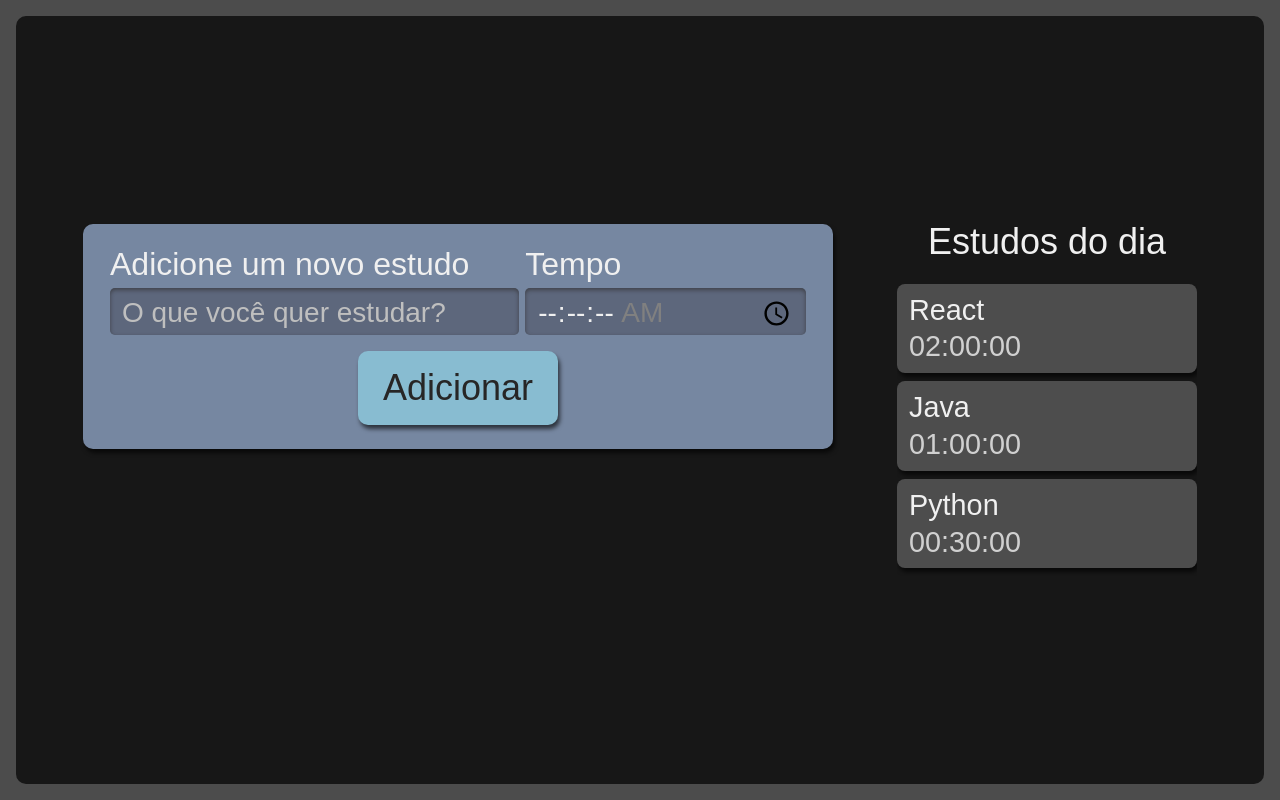
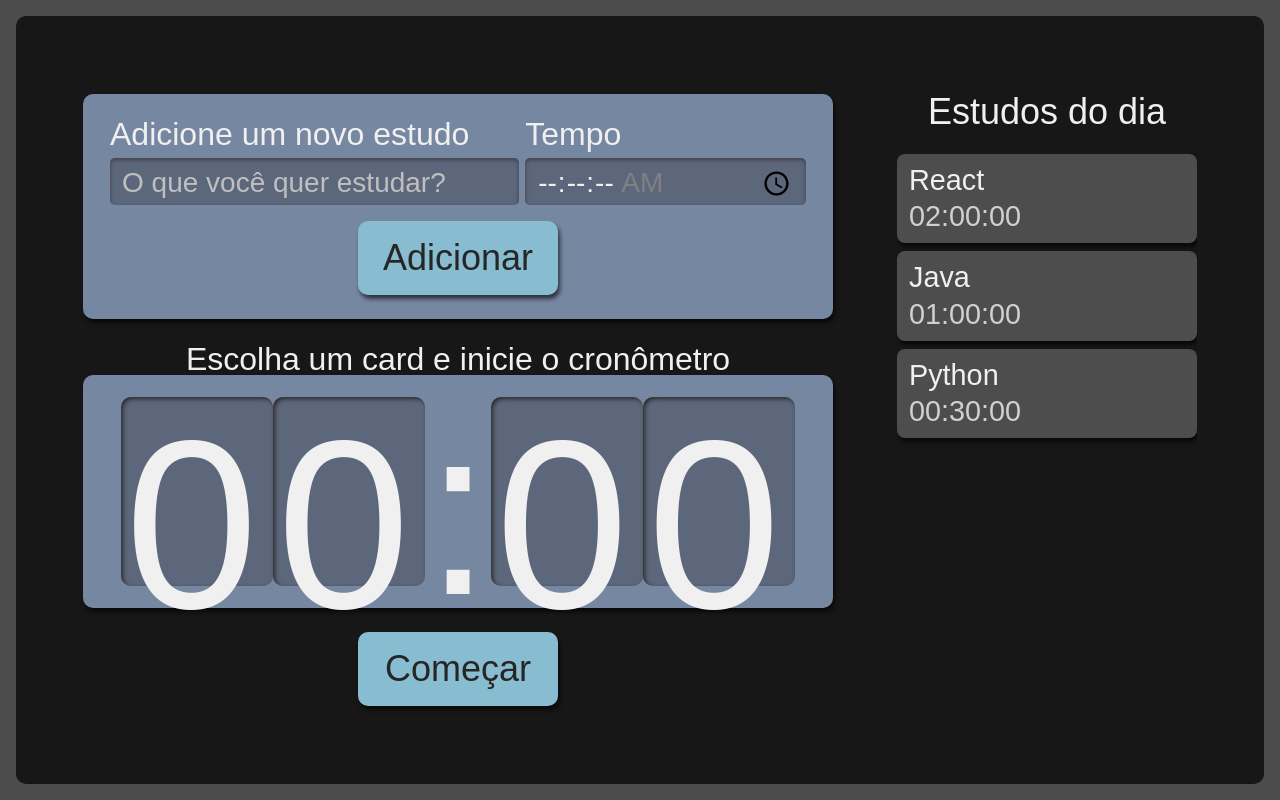
Before and after one commit to mariane-limoli/alura-studies, a React (Create React App) app: page / in a window 1280 px wide. Built offline with nearby package versions, Linux system fonts and the light colour scheme.

Commit message:
adicionando cronometro

```diff
--- /dev/null
+++ b/src/components/Cronometro/Relogio/index.tsx
@@ -0,0 +1,14 @@
+import '../Relogio/style.scss';
+
+export function Relogio() {
+    return (
+        <>
+            <span className='relogioNumero'>0</span>
+            <span className='relogioNumero'>0</span>
+            <span className='relogioDivisao'>:</span>
+            <span className='relogioNumero'>0</span>
+            <span className='relogioNumero'>0</span>
+        </>
+
+    )
+}
--- /dev/null
+++ b/src/components/Cronometro/Relogio/style.scss
@@ -0,0 +1,21 @@
+.relogioNumero {
+    background-color: #5D677C;
+    box-shadow: 2px 2px 4px #2B2B2B inset;
+    height: 3.6rem;
+    width: 3rem;
+    padding: 8px 4px;
+    border-radius: 10px;
+
+    @media screen and (min-width:1280px) {
+      height: 10.8rem;
+      width: 9rem;
+    }
+  }
+
+  .relogioDivisao {
+    height: 4.2rem;
+
+    @media screen and (min-width:1280px) {
+      height: 12.6rem;
+    }
+  }
--- /dev/null
+++ b/src/components/Cronometro/index.tsx
@@ -0,0 +1,16 @@
+import Botao from "../Botao";
+import { Relogio } from "./Relogio";
+
+import '../Cronometro/style.scss';
+
+export function Cronometro() {
+    return (
+        <div className="cronometro">
+            <p className="titulo">Escolha um card e inicie o cronômetro</p>
+            <div className="relogioWrapper">
+                <Relogio />
+            </div>
+            <Botao texto="Começar" />
+        </div>
+    )
+}
--- /dev/null
+++ b/src/components/Cronometro/style.scss
@@ -0,0 +1,59 @@
+.cronometro {
+    display: flex;
+    flex-direction: column;
+    align-items: center;
+    grid-area: cronometro;
+
+    .relogioWrapper {
+      align-items: center;
+      background-color: #7687A1;
+      border-radius: 10px;
+      box-shadow: 2px 4px 4px #0000009F;
+      box-sizing: border-box;
+      display: flex;
+      font-size: 5rem;
+      justify-content: center;
+      margin-bottom: 24px;
+      padding: 16px 12px;
+      width: 100%;
+    }
+
+    .titulo {
+      font-size: 2rem;
+    }
+
+    button {
+      background-color: #88bcd1;
+      border-radius: 10px;
+      box-shadow: 2px 4px 4px #0000009F;
+      color: #272626;
+      cursor: pointer;
+      font-size: 1.25rem;
+      padding: 16px;
+      width: 150px;
+
+      &:active {
+        background-color: #7CA6B7;
+        box-shadow: 2px 2px 4px #0000009F inset;
+        cursor: auto;
+      }
+    }
+
+    @media screen and (min-width:1280px) {
+
+      .relogioWrapper{
+        font-size: 15rem;
+      }
+
+      p {
+        font-size: 2rem;
+      }
+
+      button {
+        grid-column-start: span 2;
+        justify-self: center;
+        width: 200px;
+        font-size: 2.25rem;
+      }
+    }
+  }
--- /dev/null
+++ b/src/components/Lista/Item/index.tsx
@@ -0,0 +1,10 @@
+import '../../Lista/style.scss';
+
+export default function Item ({tarefa, tempo}:{tarefa:string, tempo:string}){
+    return (
+        <li className="item" >
+            <h3>{tarefa}</h3>
+            <span>{tempo}</span>
+        </li>
+    );
+}
--- a/src/components/Lista/index.tsx
+++ b/src/components/Lista/index.tsx
@@ -1,4 +1,7 @@
 import React from "react";
+
+import Item from "./Item";
+
 import './style.scss';
 
 function Lista(){
@@ -18,10 +21,10 @@
             <h2>Estudos do dia</h2>
             <ul>
                 {tarefas.map((item, index) => (
-                    <li className="item" key={index}>
-                        <h3>{item.tarefa}</h3>
-                        <span>{item.tempo}</span>
-                    </li>
+                   <Item
+                   key={index}
+                    {...item}
+                   />
                 ))}
             </ul>
         </aside>
--- a/src/pages/App.tsx
+++ b/src/pages/App.tsx
@@ -1,5 +1,6 @@
 import React from 'react';
 
+import { Cronometro } from '../components/Cronometro';
 import Formulario from '../components/Formulario';
 import Lista from '../components/Lista';
 
@@ -10,6 +11,7 @@
     <div className='AppStyle'>
       <Formulario />
       <Lista />
+      <Cronometro />
     </div>
   );
 }
```
